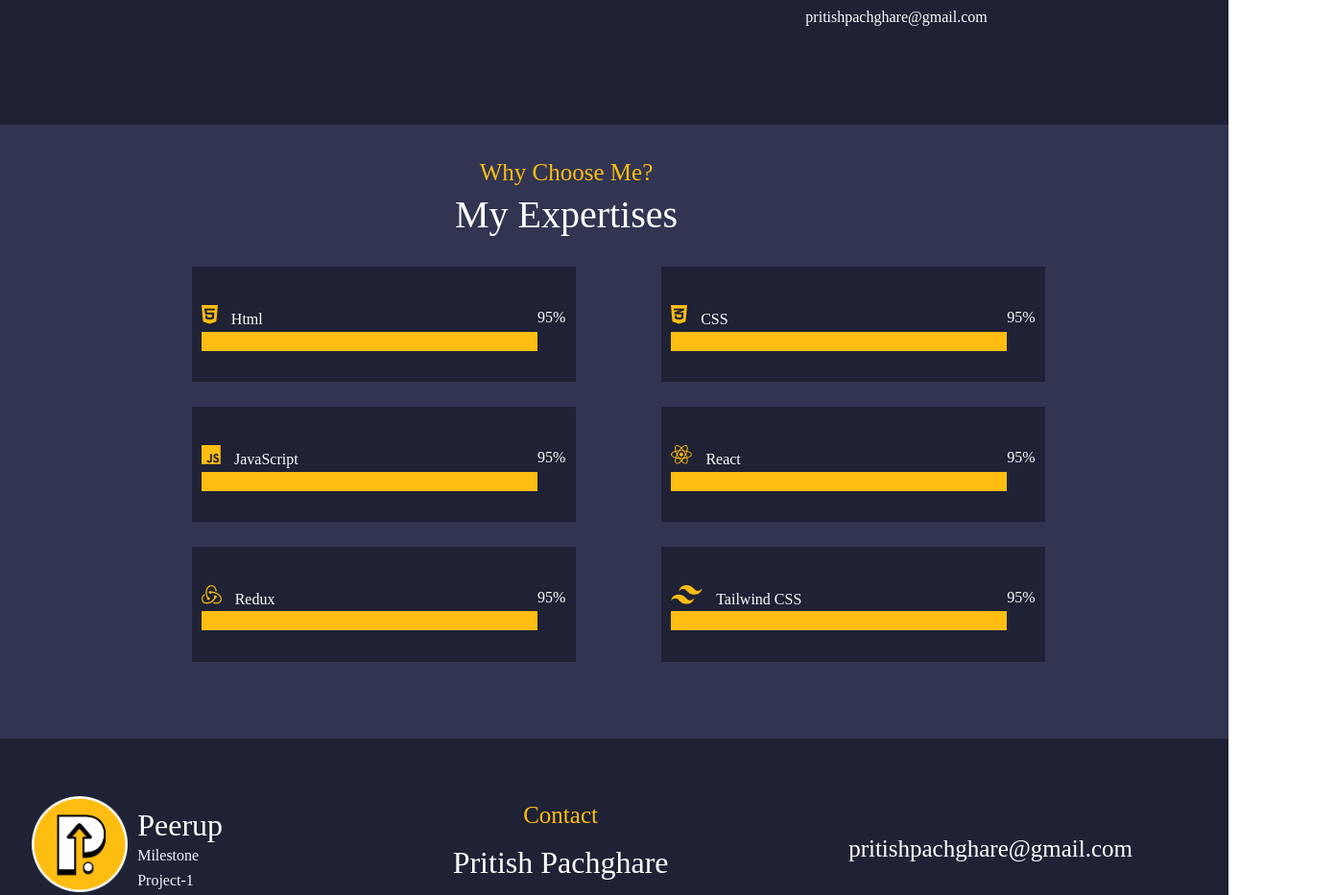
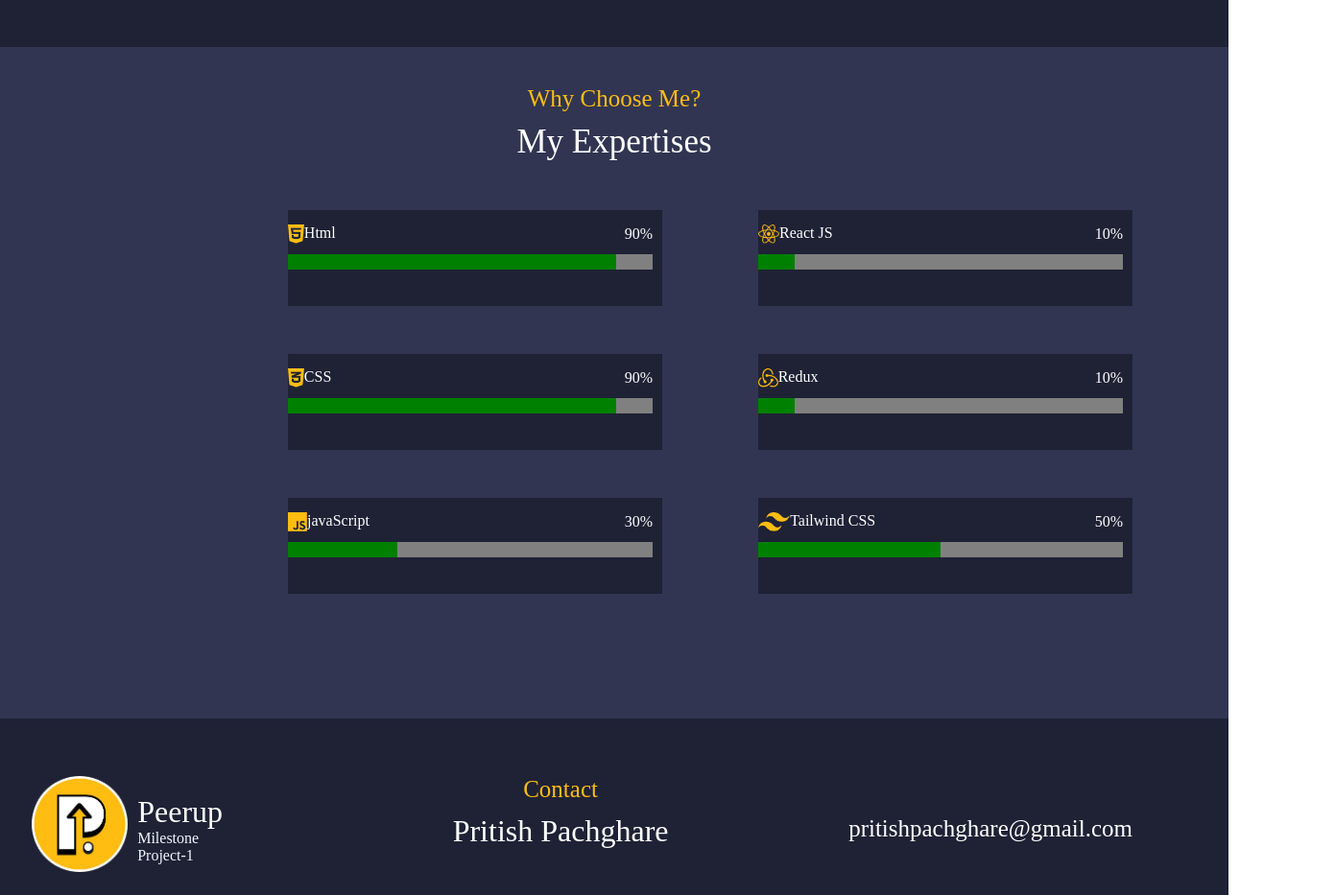
Before and after one commit to pritishpachghare/milestone-Project-one-by-Pritish, a plain HTML site: page index.html in a window 1280 px wide. Shown: the part 1431-2364 px from the top of the page at 96% size, 1391 px wide, since content can reach past the window. Drawn offline with Linux system fonts and the light colour scheme.

Commit message:
new changes

```diff
--- a/index.html
+++ b/index.html
@@ -99,102 +99,130 @@
 <!-- My stack -->
 <!-- html -->
 <section id="mystack" class="mystack">
-    <div class="container-1">
     <h3>Why Choose Me?</h3>
     <h1>My Expertises</h1>
-        <div class="skills">
-            <span class="skill">
-                <div class="logohtml"><img src="/images/Icon awesome-html5@2x.png" alt="">
-                    <span class="name">Html
-                    </span>
+    <div class="container1">
+        <div class="progress1">
+            <div class="progressbar">
+                <div class="progresshtml">
+                    <div class="icons">
+                        <img src="/images/Icon awesome-html5@2x.png" alt="">
+                        <div class="html"> Html</div>
+
+                    </div>
+                    <div>
+                        <h4>90%</h4>
+                    </div>
+
                 </div>
                 <div class="percent">
-                    <div class="progress"></div>
-                </div>
-            </span>
-            <span class="value">95%</span>
-
-            <div>
-                <div class="container-2">
-                    <div class="skills">
-                        <span class="skill">
-                            <div class="logohtml"><img src="/images/Icon awesome-css3-alt@2x.png" alt="">
-                                <span class="name">CSS
-                                </span>
-                            </div>
-                            <div class="percent">
-                                <div class="progress"></div>
-                            </div>
-                        </span>
-                        <span class="value">95%</span>
+                    <progress class="value" value="90" max='100'></progress>
                 </div>
             </div>
         </div>
+        <div class="progress2">
+            <div class="progressbar">
+                <div class="progresshtml">
+                    <div class="icons">
+                        <img src="/images/Icon simple-react@2x.png" alt="">
+                        <div class="html">React JS</div>
 
                     </div>
-        <br>
-        <!-- js -->
                     <div>
-            <div class="container-3">
-                <div class="skills">
-                    <span class="skill">
-                        <div class="logohtml"><img src="/images/Icon simple-javascript@2x.png" alt="">
-                            <span class="name">JavaScript
-                            </span>
+                        <h4>10%</h4>
+                    </div>
+
                 </div>
                 <div class="percent">
-                            <div class="progress"></div>
-                        </div>
-                    </span>
-                    <span class="value">95%</span>
-                    <div>
-                        <div class="container-2">
-                            <div class="skills">
-                                <span class="skill">
-                                    <div class="logohtml"><img src="/images/Icon simple-react@2x.png" alt="">
-                                        <span class="name">React
-                                        </span>
-                                    </div>
-                                    <div class="percent">
-                                        <div class="progress"></div>
-                                    </div>
-                                </span>
-                                <span class="value">95%</span>
+                    <progress class="value" value="10" max='100'></progress>
                 </div>
             </div>
         </div>
     </div>
+    <!-- container 2 -->
+    <div class="container1">
+        <div class="progress1">
+            <div class="progressbar">
+                <div class="progresshtml">
+                    <div class="icons">
+                        <img src="/images/Icon awesome-css3-alt@2x.png" alt="">
+                        <div class="html"> CSS</div>
+
                     </div>
-            <br>
-            <div class="skills">
-                <span class="skill">
-                    <div class="logohtml"><img src="/images/Icon simple-redux@2x.png" alt="">
-                        <span class="name">Redux
-                        </span>
+                    <div>
+                        <h4>90%</h4>
+                    </div>
+
                 </div>
                 <div class="percent">
-                        <div class="progress"></div>
+                    <progress class="value" value="90" max='100'></progress>
                 </div>
-                </span>
-                <span class="value">95%</span>
+            </div>
+        </div>
+        <div class="progress2">
+            <div class="progressbar">
+                <div class="progresshtml">
+                    <div class="icons">
+                        <img src="/images/Icon simple-redux@2x.png" alt="">
+                        <div class="html">Redux</div>
 
+                    </div>
                     <div>
-                    <div class="container-2">
-                        <div class="skills">
-                            <span class="skill">
-                                <div class="logohtml"><img src="/images/tailwind-css-icon@2x.png" alt="">
-                                    <span class="name">Tailwind CSS
-                                    </span>
+                        <h4>10%</h4>
+                    </div>
+
                 </div>
                 <div class="percent">
-                                    <div class="progress"></div>
+                    <progress class="value" value="10" max='100'></progress>
                 </div>
-                            </span>
-                            <span class="value">95%</span>
+            </div>
+        </div>
+    </div>
+    <!-- container-3 -->
+    <div class="container1">
+        <div class="progress1">
+            <div class="progressbar">
+                <div class="progresshtml">
+                    <div class="icons">
+                        <img src="/images/Icon simple-javascript@2x.png" alt="">
+                        <div class="html">javaScript</div>
+
+                    </div>
+                    <div>
+                        <h4>30%</h4>
+                    </div>
+
+                </div>
+                <div class="percent">
+                    <progress class="value" value="30" max='100'></progress>
+                </div>
+            </div>
+        </div>
+        <div class="progress2">
+            <div class="progressbar">
+                <div class="progresshtml">
+                    <div class="icons">
+                        <img src="/images/tailwind-css-icon@2x.png" alt="">
+                        <div class="html">Tailwind CSS</div>
+
+                    </div>
+                    <div>
+                        <h4>50%</h4>
+                    </div>
+
+                </div>
+                <div class="percent">
+                    <progress class="value" value="50" max='100'></progress>
+                </div>
             </div>
         </div>
     </div>
 </section>
+
+
+
+
+<!-- footer -->
 <footer id="contact" class="contact">
     <div id="navbar" class="navbaraaa">
         <div class="ppp">
--- a/style.css
+++ b/style.css
@@ -1,10 +1,10 @@
 
-* {
+*{
     box-sizing: border-box;
     padding: 0;
     margin: 0;
 }
-body {    line-height: 1.6;
+body {
     padding:0;
     margin:0;
 }
@@ -23,8 +23,8 @@ h1,h4{
     font-weight: 200;
     line-height: 1.2;
     color: #fff;
+}
 
-}
 h3{
     color: #FFBD12;
     font-weight: 400;
@@ -51,7 +51,6 @@ img{
     opacity: 0.8;
     width: 100%;
     height: 70px;
-    padding-left:
 }
 
 .ppp{
@@ -84,7 +83,7 @@ padding-right: 30px;
 .btn-2 {
     cursor: pointer;
     display: inline-block;
-    padding: 10px 30px;
+    padding: 10px 40px;
     color: #fff;
     border:#FFBD12 solid 1px;
     margin-left: 20px;
@@ -136,6 +135,7 @@ margin-right: 20px;
     padding-top:90px;
     padding-bottom: 30px;
     font-size: 30px;
+    margin-right: 480px;
 
 }
 
@@ -191,87 +191,85 @@ margin-right: 20px;
     height: 4vh;
     }
 /* My Stack */
-  .container-1 {
- background-color:#313552;
- position: relative;
- height: 80vh;
- padding: 0;
- margin: 0;
- padding-left: 200px;
+.mystack{
+    height:700px;
+    background-color:
+    #313552;
+ padding: 10px;
 }
-.container-1 .skills{
-    position: relative;
-    display: flex;
-    background:#1F2235;
+ .progressbar{
+     width: 100%;
+     background-color: #1F2235;
+     height: 100px;
+     padding-top: 5px;
+     padding-right: 10px;
+     margin-top: 10px;
+     margin: 0 10px;
+ }
+.progress1,.progress2 {
     width: 400px;
-    height:15vh;
+    margin-top: 50px;
+    margin-left:;
+    margin-inline-end: 100px;
 }
-     .container-1 .skills::before{
-         content: '';
-         position: absolute;
-         top: 0%;
-         left: 0;
-         z-index: 10;
+.progress1{
+    margin-left: 280px;
 }
-        .container-1 .skills .skill .name{
-         margin-bottom: 50px;
-         color: #fff;
-
-     }
-     .logohtml{
-         margin-top: 30px;
-         padding-left: 10px;
-     }
-     .skill img{
-        height:30px;
-        padding-right: 10px;
-    }
-    .container-1 .skills .skill{
-        position: relative;
-        text-align:left;
-        color: #fff;
-        padding-bottom: 20px;
 
 
+.progresshtml{
+display: flex;
+justify-content: space-between;
 }
-    .container-1 .skills .value{
-        position: relative;
-        width: 40px;
-        text-align: left;
+.progresshtml h4{
+    padding-top: 10px;
+}
+.html{
+    padding-top: 10px;
+}
+.value{
+    color: yellow;
+    background-color:#fff;
+    width: 100%;
+}
+.percent{
+    padding-top: 10px;
+}
+.icons{
+    display: flex;
     color: #fff;
-        text-transform: uppercase;
-        margin-top: 40px;
-
+    justify-content: center;
 }
-    .container-1 .skills .percent{
-    position: relative;
-    width:350px;
-    height:20px;
-    background:#FFBD12;
-    margin-left: 10px;
-    margin-bottom: 50px;
+.icons img{
+    height: 30px;
 }
-.container-1 h3{
+.mystack h1,h3{
 text-align: center;
-    padding-top: 30px;
-    padding-right: 300px;
+}
+.mystack h1{
+    margin-top: 10px;
+    font-size: 35px;
+}
+.mystack h3{
+  margin-top: 30px;
   font-size: 25px;
 }
-.container-1 h1{
-    text-align: center;
-    padding-bottom: 30px;
-    padding-right: 300px;
-    font-size: 40px;
+/* container1 */
+.container1, .container2, .container3{
+    display: flex;
+    flex-direction: row;
 }
-.container-2{
-    padding-left: 100px;
-}
+
+
+
+
 /* contact */
 .contact{
     background-color: #1F2235;
    display: flex;
    justify-content: space-between;
 height: 40vh;
+margin-left: 0;
 }
 
 
@@ -303,9 +301,6 @@ height: 40vh;
     padding-left: 0;
 
 }
-.email{
-    padding:100px 100px;
-}
 .ppp{
     margin-left: 60px;
     padding-left: 60px;
@@ -318,16 +313,9 @@ width: 30%;
 .email{
     font-size: 25px;
     text-align: center;
+    padding:100px 100px;
 }
 .p{
     text-align: center;
     padding-top: 20px;
 }
-/* responsive */
-@media only screen and (max-width:768px){
-    .navbar{
-        flex-direction: column;
-        height:50px;
-        padding-right:
-    }
-}
```
Lines whose indentation alone changed are shown as unchanged.
